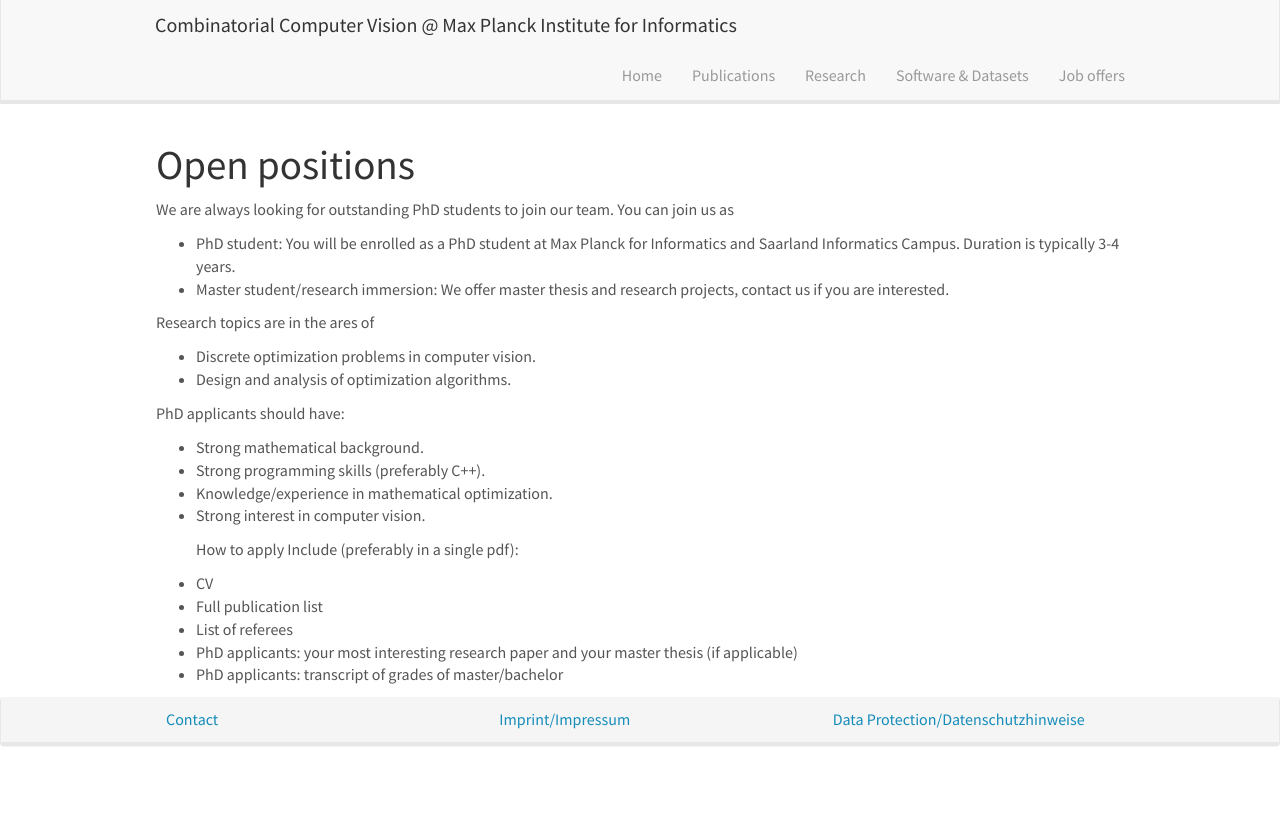
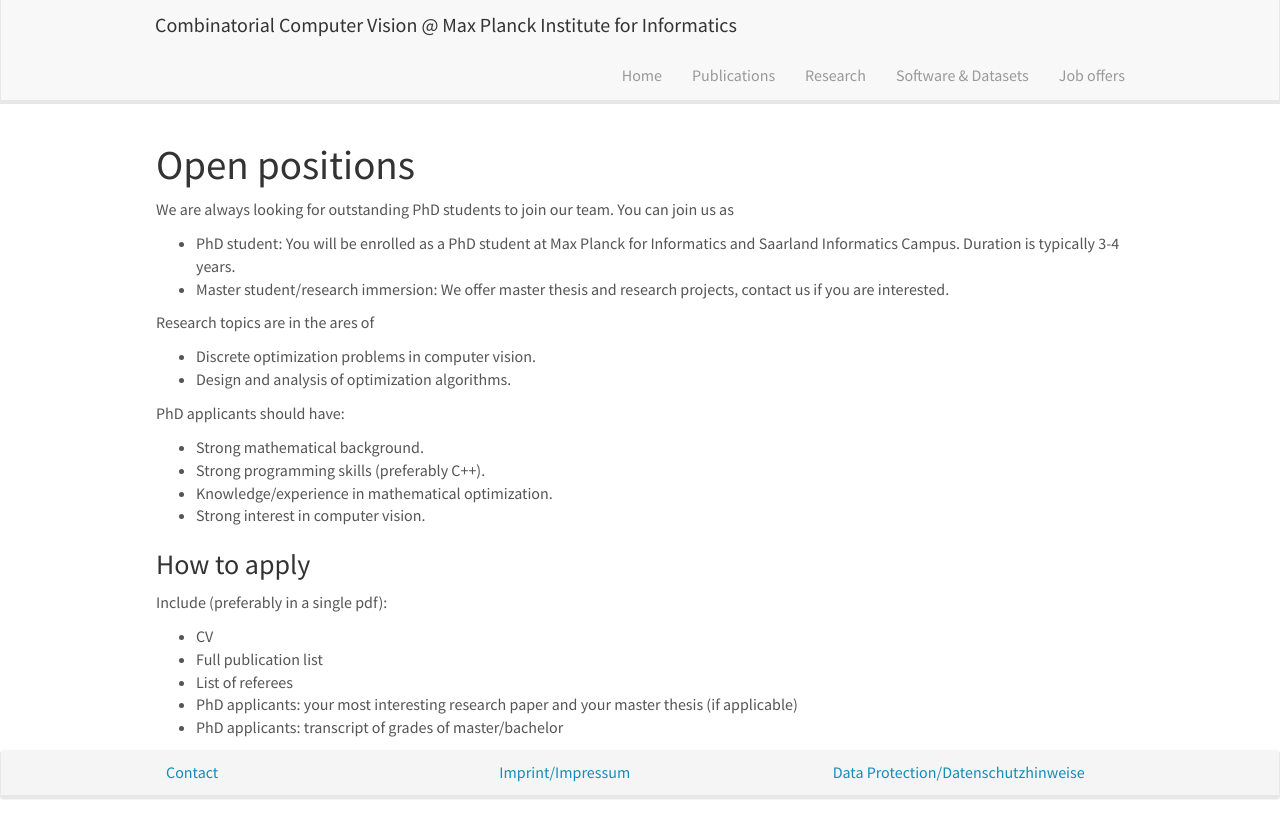
Before and after one commit to pawelswoboda/pawelswoboda.github.io, a Jekyll site: the page built from _pages/job_offers.md, in a window 1280 px wide. Shown: the top 838 px of the page. Built offline with Jekyll 4.4.1, drawn with Linux system fonts in a browser that asks for light colours; nearby versions of some CDN libraries.

```diff
--- a/_pages/job_offers.md
+++ b/_pages/job_offers.md
@@ -25,8 +25,9 @@ PhD applicants should have:
 * Knowledge/experience in mathematical optimization.
 * Strong interest in computer vision.
 
-    How to apply
-    Include (preferably in a single pdf):
+### How to apply
+
+Include (preferably in a single pdf):
 
 *        CV
 *        Full publication list
```
